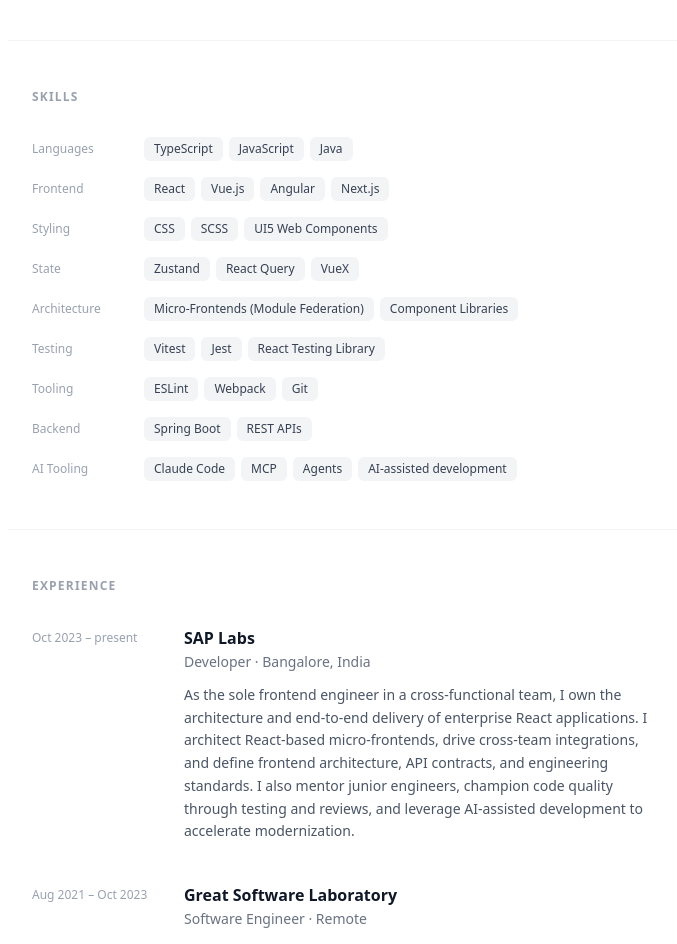
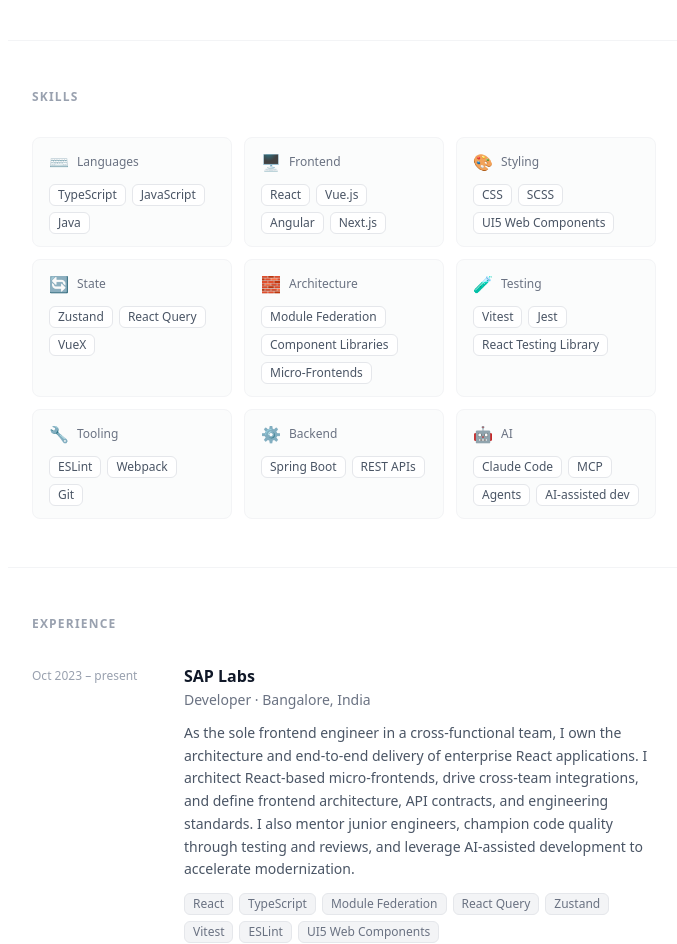
Before and after one commit to k-manisha/k-manisha.github.io, a Next.js app: page / in a window 1280 px wide. Shown: the part 520-1464 px from the top of the page, without its empty margins (296-973 px from the left). Built offline with nearby package versions, Linux system fonts and the light colour scheme; no server answers.

Commit message:
update styles for skills

```diff
--- a/components/Experience.tsx
+++ b/components/Experience.tsx
@@ -15,6 +15,7 @@
             meta={item.location}
             period={item.period}
             summary={item.summary}
+            tech={item.tech}
           />
         ))}
       </div>
--- a/components/Skills.tsx
+++ b/components/Skills.tsx
@@ -5,15 +5,21 @@
   return (
     <Section id="skills">
       <h2 className="text-xs font-semibold uppercase tracking-widest text-gray-400 dark:text-gray-500 mb-8">Skills</h2>
-      <div className="space-y-4">
+      <div className="grid grid-cols-2 sm:grid-cols-3 gap-3">
         {skills.map((group) => (
-          <div key={group.label} className="flex flex-wrap items-baseline gap-x-4 gap-y-2">
-            <span className="text-xs text-gray-400 dark:text-gray-500 w-24 shrink-0 pt-0.5">{group.label}</span>
+          <div
+            key={group.label}
+            className="rounded-lg border border-gray-100 dark:border-gray-800 bg-gray-50/60 dark:bg-gray-900/40 px-4 py-3"
+          >
+            <div className="flex items-center gap-2 mb-2.5">
+              <span className="text-base">{group.icon}</span>
+              <span className="text-xs font-medium text-gray-500 dark:text-gray-400">{group.label}</span>
+            </div>
             <div className="flex flex-wrap gap-1.5">
               {group.values.map((v) => (
                 <span
                   key={v}
-                  className="text-xs px-2.5 py-1 rounded-md bg-gray-100 dark:bg-gray-800 text-gray-700 dark:text-gray-300"
+                  className="text-xs px-2 py-0.5 rounded-md bg-white dark:bg-gray-800 border border-gray-200 dark:border-gray-700 text-gray-600 dark:text-gray-300"
                 >
                   {v}
                 </span>
--- a/components/TimelineItem.tsx
+++ b/components/TimelineItem.tsx
@@ -4,9 +4,10 @@
   meta: string
   period: string
   summary: string
+  tech?: string[]
 }
 
-export default function TimelineItem({ title, subtitle, meta, period, summary }: TimelineItemProps) {
+export default function TimelineItem({ title, subtitle, meta, period, summary, tech }: TimelineItemProps) {
   return (
     <div className="grid grid-cols-[7rem_1fr] gap-x-6 sm:grid-cols-[8rem_1fr]">
       <span className="text-xs text-gray-400 dark:text-gray-500 pt-1 leading-snug">{period}</span>
@@ -15,7 +16,19 @@
         <p className="text-sm text-gray-500 dark:text-gray-400 mb-3">
           {subtitle} · {meta}
         </p>
-        <p className="text-sm text-gray-600 dark:text-gray-400 leading-relaxed">{summary}</p>
+        <p className="text-sm text-gray-600 dark:text-gray-400 leading-relaxed mb-3">{summary}</p>
+        {tech && tech.length > 0 && (
+          <div className="flex flex-wrap gap-1.5">
+            {tech.map((t) => (
+              <span
+                key={t}
+                className="text-xs px-2 py-0.5 rounded-md bg-gray-100 dark:bg-gray-800 border border-gray-200 dark:border-gray-700 text-gray-500 dark:text-gray-400"
+              >
+                {t}
+              </span>
+            ))}
+          </div>
+        )}
       </div>
     </div>
   )
--- a/data/resume.ts
+++ b/data/resume.ts
@@ -19,6 +19,7 @@
   location: string;
   summary: string;
   bullets: string[];
+  tech: string[];
 };
 
 export const experience: ExperienceItem[] = [
@@ -39,6 +40,7 @@
       "Broke down and analysed frontend stories each release cycle, defining API contracts as the sole frontend decision-maker; conducted ~5 frontend code reviews per sprint within the team.",
       "Guided 3 junior engineers on React architecture, component design, and frontend best practices.",
     ],
+    tech: ["React", "TypeScript", "Module Federation", "React Query", "Zustand", "Vitest", "ESLint", "UI5 Web Components"],
   },
   {
     company: "Great Software Laboratory",
@@ -54,6 +56,7 @@
       "Contributed UI fields for multi-entity support and led frontend rebranding (iconography and color system) across integrations, mentoring a junior engineer through the process.",
       "Operated as the sole frontend decision-maker on the team, reaching across to a senior frontend engineer in another team for architectural review when needed.",
     ],
+    tech: ["Vue.js", "JavaScript", "VueX", "REST APIs", "Webpack", "SCSS"],
   },
   {
     company: "Tata Consultancy Services",
@@ -67,30 +70,26 @@
       "Led Angular v8→v9 migration independently; contributed REST controllers, service interfaces, and DTOs in Spring Boot, with JUnit tests for backend and Jest tests for frontend as part of standard widget delivery.",
       "Operated as primary frontend contributor on a team of 10, regularly demoing work to stakeholders.",
     ],
+    tech: ["Angular", "TypeScript", "Spring Boot", "Jest", "Redux", "Java"],
   },
 ];
 
-export type SkillGroup = {
+export type SkillCategory = {
   label: string;
+  icon: string;
   values: string[];
 };
 
-export const skills: SkillGroup[] = [
-  { label: "Languages", values: ["TypeScript", "JavaScript", "Java"] },
-  { label: "Frontend", values: ["React", "Vue.js", "Angular", "Next.js"] },
-  { label: "Styling", values: ["CSS", "SCSS", "UI5 Web Components"] },
-  { label: "State", values: ["Zustand", "React Query", "VueX"] },
-  {
-    label: "Architecture",
-    values: ["Micro-Frontends (Module Federation)", "Component Libraries"],
-  },
-  { label: "Testing", values: ["Vitest", "Jest", "React Testing Library"] },
-  { label: "Tooling", values: ["ESLint", "Webpack", "Git"] },
-  { label: "Backend", values: ["Spring Boot", "REST APIs"] },
-  {
-    label: "AI Tooling",
-    values: ["Claude Code", "MCP", "Agents", "AI-assisted development"],
-  },
+export const skills: SkillCategory[] = [
+  { icon: "⌨️", label: "Languages", values: ["TypeScript", "JavaScript", "Java"] },
+  { icon: "🖥️", label: "Frontend", values: ["React", "Vue.js", "Angular", "Next.js"] },
+  { icon: "🎨", label: "Styling", values: ["CSS", "SCSS", "UI5 Web Components"] },
+  { icon: "🔄", label: "State", values: ["Zustand", "React Query", "VueX"] },
+  { icon: "🧱", label: "Architecture", values: ["Module Federation", "Component Libraries", "Micro-Frontends"] },
+  { icon: "🧪", label: "Testing", values: ["Vitest", "Jest", "React Testing Library"] },
+  { icon: "🔧", label: "Tooling", values: ["ESLint", "Webpack", "Git"] },
+  { icon: "⚙️", label: "Backend", values: ["Spring Boot", "REST APIs"] },
+  { icon: "🤖", label: "AI", values: ["Claude Code", "MCP", "Agents", "AI-assisted dev"] },
 ];
 
 export type HackathonItem = {
```
